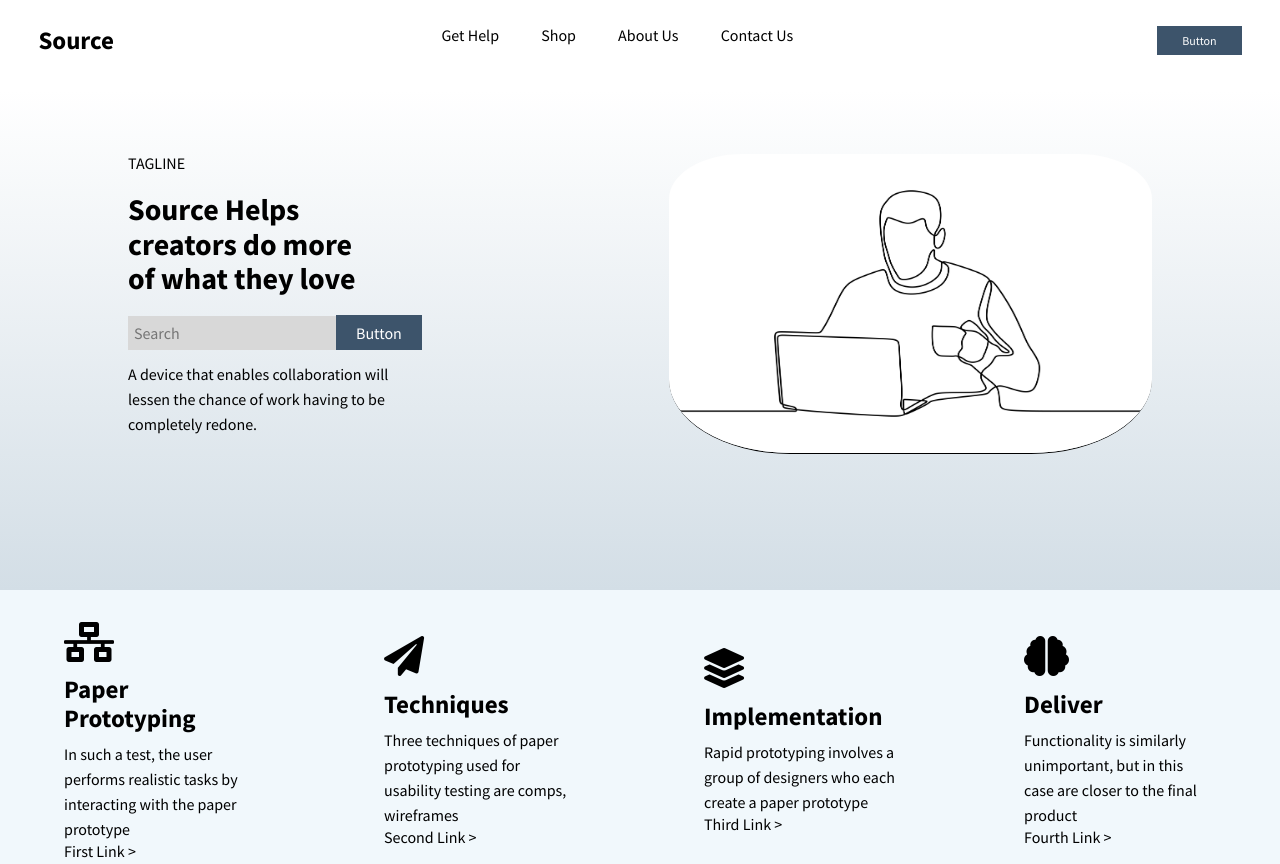
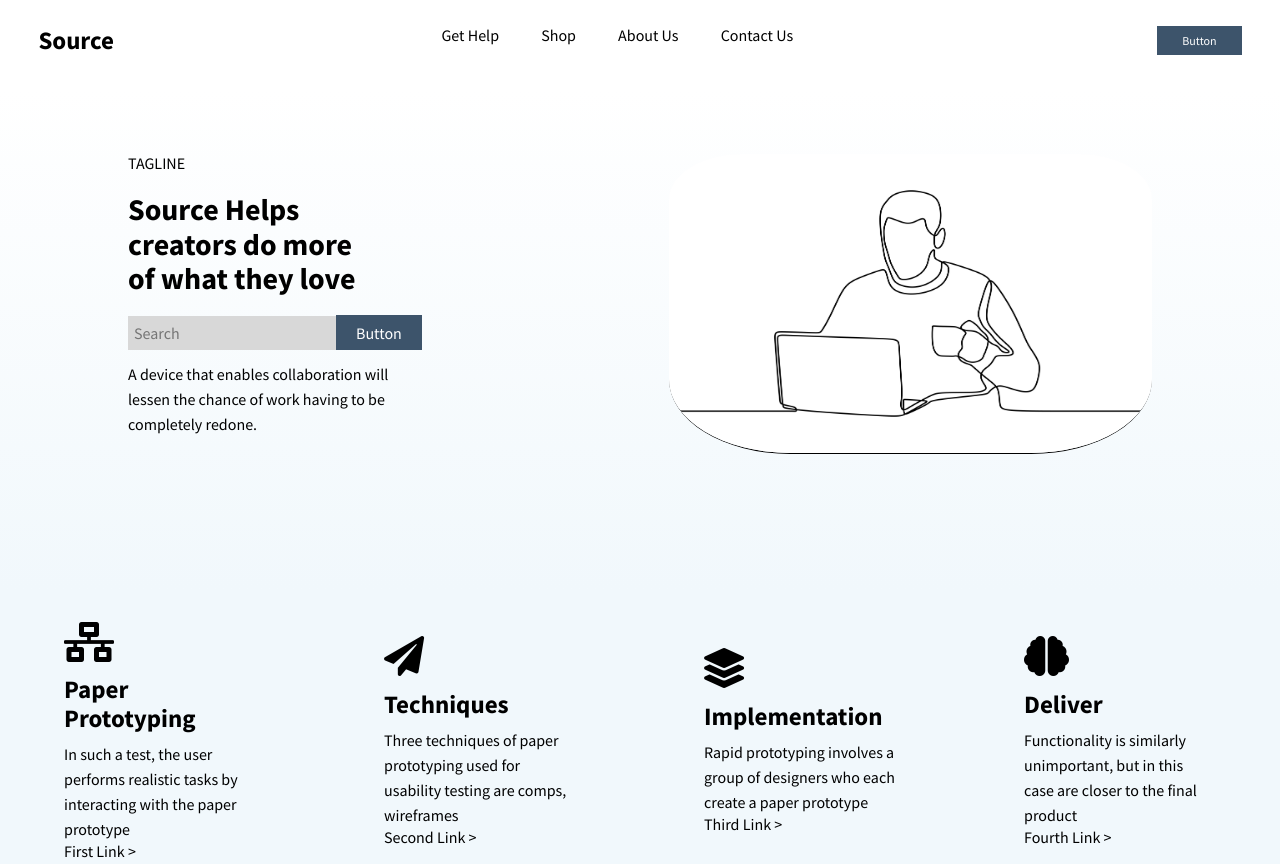
Before and after one commit to boonaki/sourceCreators, a plain HTML site: page index.html in a window 1280 px wide. Shown: the top 864 px of the page. Drawn offline with Linux system fonts and the light colour scheme.

Commit message:
Update style.css

```diff
--- a/css/style.css
+++ b/css/style.css
@@ -120,7 +120,7 @@ p{
 
 
 header + section{
-  background: linear-gradient(white, rgb(211, 222, 230));
+  background: linear-gradient(white, rgb(241, 248, 252));
   height: 500px;
   width: 100%;
 }
```
